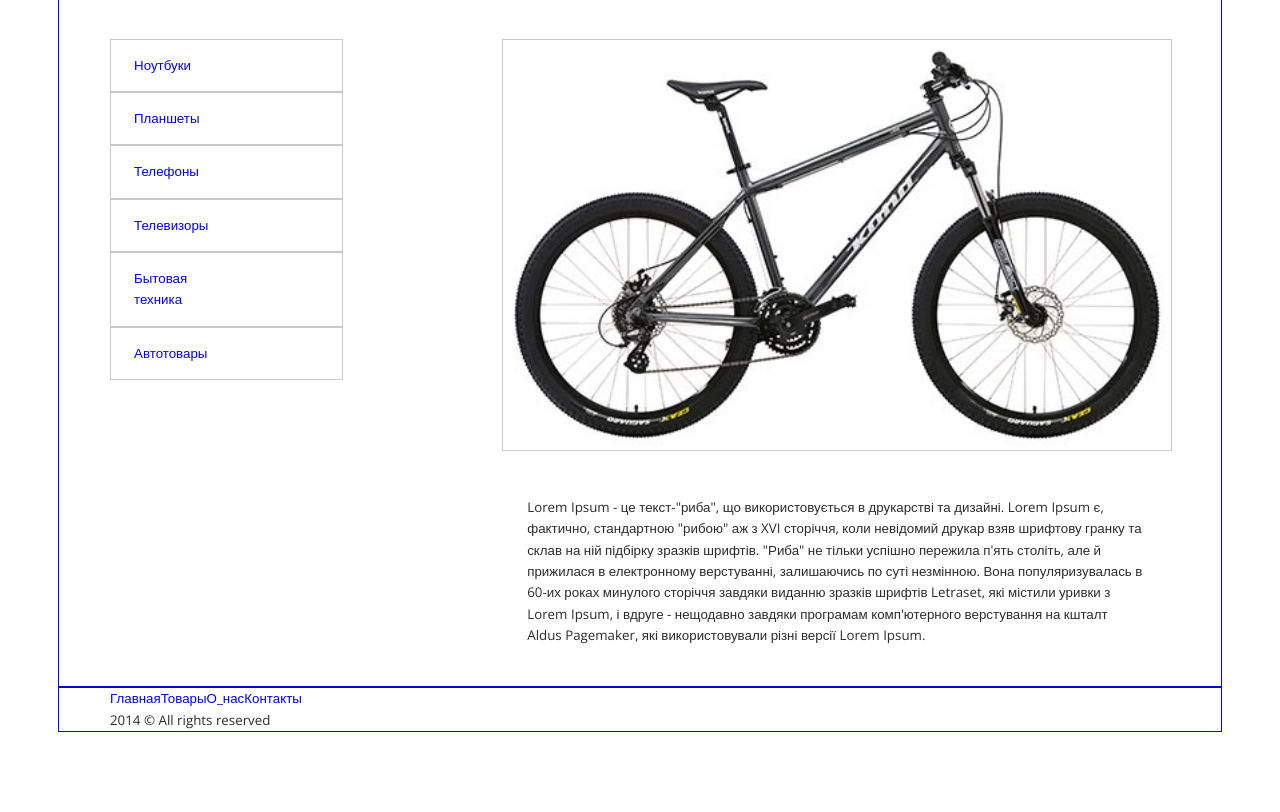
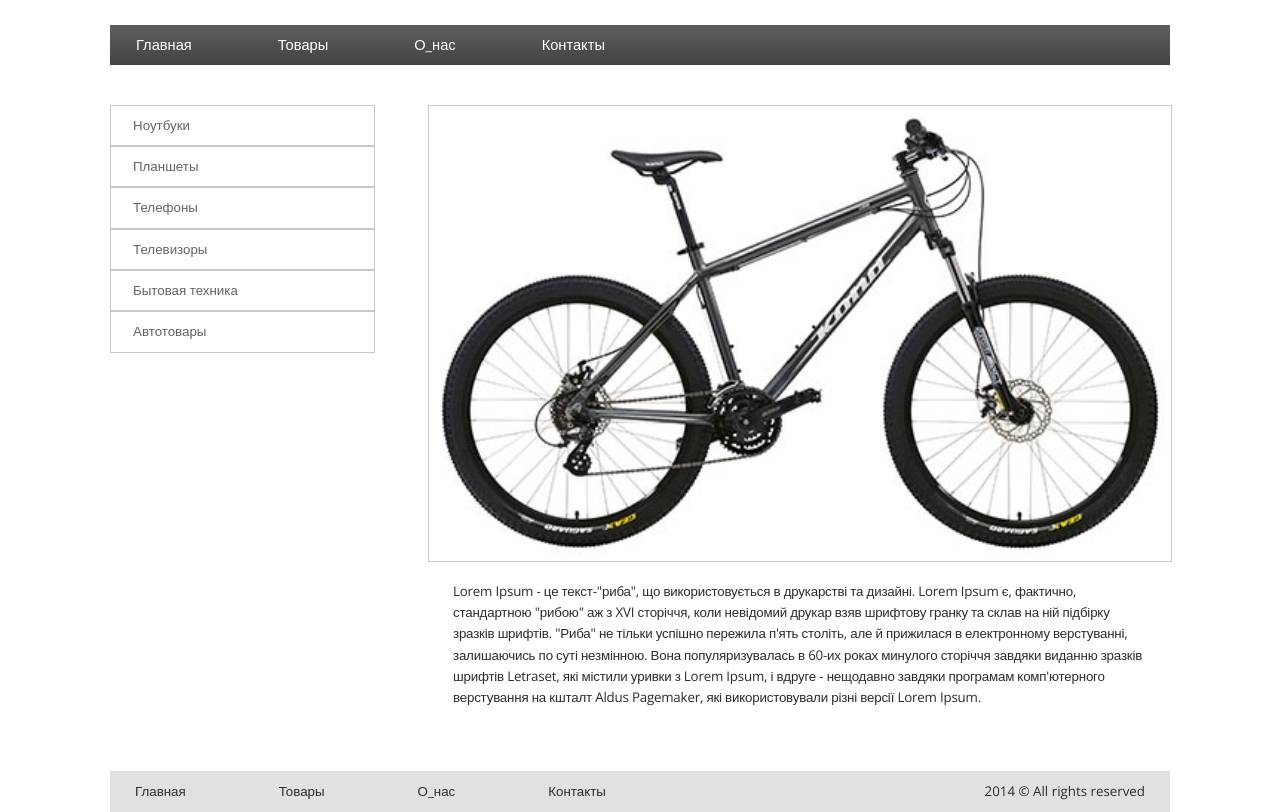
Before and after one commit to Iriyamak/Fitness, a plain HTML site: page index.html in a window 1280 px wide. Shown: the part 106-918 px from the top of the page. Before the commit the page ends 838 px from the top, so only its background shows below. Drawn offline with nearby package versions, Linux system fonts and the light colour scheme.

Commit message:
finished all

```diff
--- a/css/style.css
+++ b/css/style.css
@@ -65,16 +65,8 @@ html {
 		font-family: 'Open Sans', sans-serif;
 	}
 	a, a:visited { /* порядок правил для ссылок имеет значение */
-		color: blue;
 		text-decoration: none;
-	}
-	a:hover {
-		color: green;
-		text-decoration: none;
-	}
-	a:focus, a:active {
-		color: orange;
-		text-decoration: none;
+		color: #656363;
 	}
 	img{
 		max-width:100%;
@@ -82,8 +74,7 @@ html {
 	.centerfix{
 		max-width: 1060px;
 		margin: 0 auto;
-		padding: 0 4%;
-		border: 1px solid blue;
+		padding: 0 3.72%;
 	}
 	.main-menu,
 	.footer-menu{
@@ -94,30 +85,33 @@ html {
 		display: flex;
 		justify-content: space-between;
 		padding-top: 40px;
+		margin-bottom: 50px;
 	}
 	aside{
-		width: 22%;
+		width: 25%;
 	}
 	section{
-		width: 63%;
+		width: 70%;
 	}
 /* --------------- базовые настройки ---------*/
 .logo{
 	margin-top:50px;
-	margin-bottom: 40px;
+	margin-bottom: 35px;
 }
 .main-menu{
 	background-image: linear-gradient(to bottom, #5e5e5e, #444343);
 }
-.main-menu li a{
+		.main-menu a{
 			display: block;
-	font-size: 16.67px;
 			line-height: 29.33px;
+			font-size: 14.67px;
 			color: #fff;
-	padding: 13px 24px;
-	margin-right: 30px;
+			padding: 5px 25px;
+			margin-right: 34px;
+			border-left: 1px solid transparent;
+			border-right: 1px solid transparent;
 		}
-.current{
+		.main-menu li a:hover{
 			background-image: linear-gradient(to bottom, #4a4a4a, #2e2e2e);
 			border-left: 1px solid #838383;
 			border-right: 1px solid #838383;
@@ -125,16 +119,37 @@ background-image: linear-gradient(to bottom, #5e5e5e, #444343);
 .photo{
 	border: 1px solid #c8c8c8;
 	width: 100%;
-	text-align: center;
+	max-width: 100%;
 }
 .text{
-	padding: 40px 25px;
+	padding: 12px 20px 12px 25px;
+	letter-spacing: -0.2px;
 }
 .page-menu li{
 	color: #656363;
 	border: 1px solid #c8c8c8;
-	padding: 15px 138px 15px 23px;
+	padding: 1px 22px;
+	line-height: 37.33px;
 }
 	.page-menu a:hover{
 		color: #2c2c2c;
+		padding-left: 35px;
 	}
+.main-footer{
+	display: flex;
+	justify-content: space-between;
+	background-color: #e1e1e1;
+}
+.footer-menu li{
+	padding: 10px 25px;
+	margin-right: 43px;
+}
+	.footer-menu a{
+		color:#2c2c2c;
+	}
+	.footer-menu a:hover{
+		text-decoration: underline;
+	}
+.copyright{
+	padding: 10px 25px;
+}
--- a/index.html
+++ b/index.html
@@ -9,11 +9,11 @@
 </head>
 <body>
   <header class="centerfix">
-    <a href="#" class="logo"><img src="img/logo.jpg" alt=""></a>
+    <a href="#"><img src="img/logo.jpg" alt="" class="logo"></a>
     <nav>
       <ul class="main-menu">
         <li><a href="#">Главная</a></li>
-        <li><a href="#" class="current">Товары</a></li>
+        <li><a href="#">Товары</a></li>
         <li><a href="#">О&#95нас</a></li>
         <li><a href="#">Контакты</a></li>
       </ul>
@@ -40,13 +40,15 @@
   </div>
 </main>
 <footer class="centerfix">
+  <div class="main-footer">
   <ul class="footer-menu">
     <li><a href="#">Главная</a></li>
     <li><a href="#">Товары</a></li>
     <li><a href="#">О&#95нас</a></li>
     <li><a href="#">Контакты</a></li>
   </ul>
-  <span class="copyright">2014 © All rights reserved</span>
+  <div class="copyright">2014 © All rights reserved</div>
+</div>
 </footer>
 
 </body>
```
Also changed, not shown: preview.jpg (added). Lines whose indentation alone changed are shown as unchanged.
